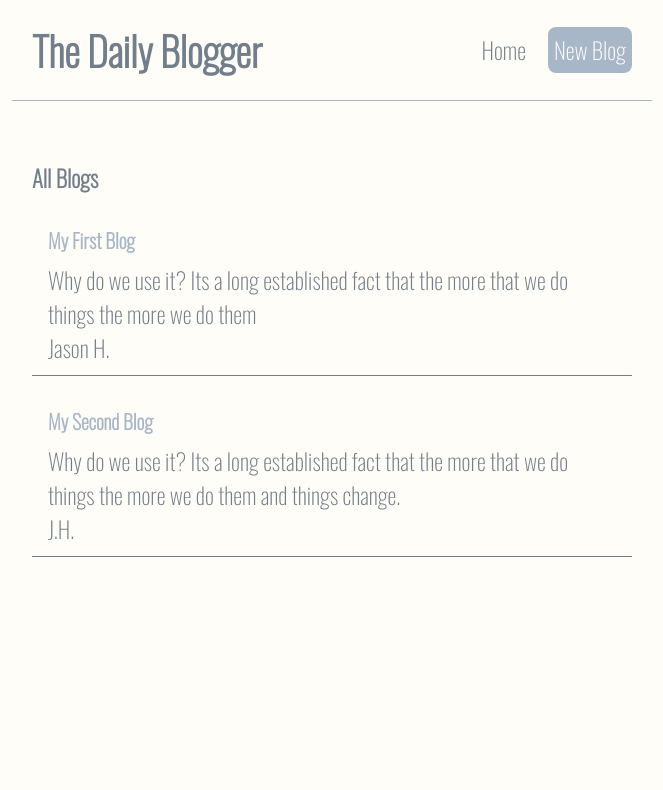
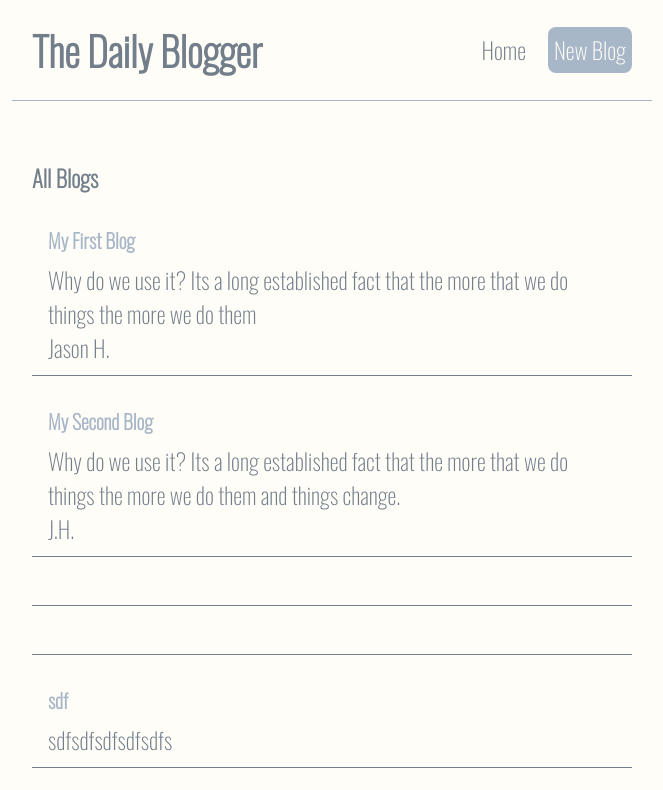
Before and after one commit to JasonHensley1989/react-blog, a React (Create React App) app: page / in a window 1280 px wide. Shown: the top 790 px of the page, without its empty margins (308-971 px from the left). Built offline with nearby package versions, Linux system fonts and the light colour scheme; data requests are answered from the project's data file.

Commit message:
post requests

```diff
--- a/data/db.json
+++ b/data/db.json
@@ -11,6 +11,18 @@
       "body": "Why do we use it? Its a long established fact that the more that we do things the more we do them and things change. ",
       "author": "J.H.",
       "id": 2
+    },
+    {
+      "id": 3
+    },
+    {
+      "id": 4
+    },
+    {
+      "title": "sdf",
+      "body": "sdfsdfsdfsdfsdfs",
+      "author": "",
+      "id": 5
     }
   ]
 }
--- a/src/Create.js
+++ b/src/Create.js
@@ -5,11 +5,22 @@ const Create = () => {
   const [title, setTitle] = useState('');
   const [body, setBody] = useState('');
   const [author, setAuthor] = useState('');
+  const [isPending, setIsPending] = useState(false);
 
   const handleSubmit = (e) => {
     e.preventDefault();
     const blog = { title, body, author };
-    console.log(blog);
+
+    setIsPending(true);
+
+    fetch('http://localhost:8000/blogs', {
+      method: 'POST',
+      headers: { "Content-Type": "application/json"},
+      body: JSON.stringify(blog)
+    }).then(() => {
+        console.log("New Blog Added");
+        setIsPending(false);
+      })
   }
 
   return (
```
Lines whose indentation alone changed are shown as unchanged.
